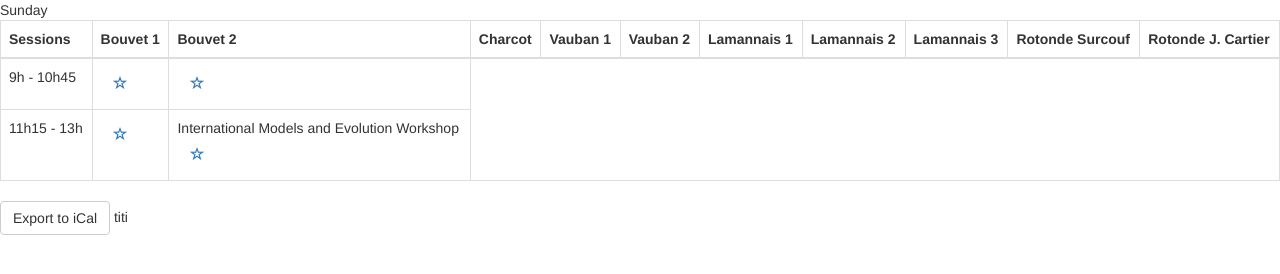
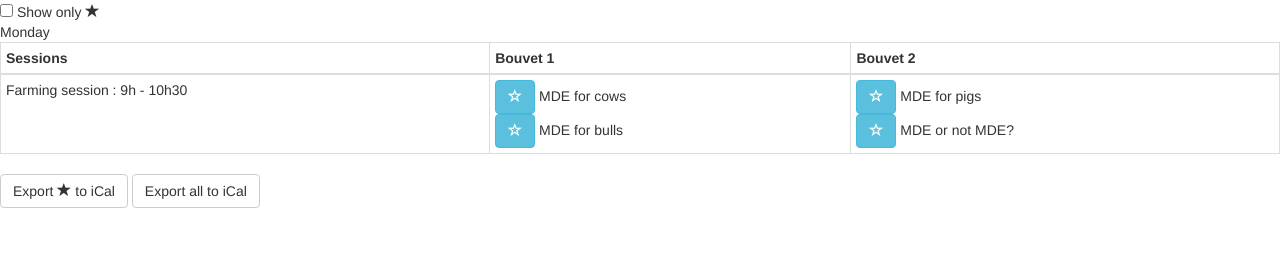
Before and after one commit to diverse-project/models2016-program, a plain HTML site: page index.html in a window 1280 px wide. Drawn offline with Linux system fonts and the light colour scheme.

Commit message:
favorites

```diff
--- a/index.html
+++ b/index.html
@@ -9,34 +9,51 @@
 <body ng-app="models-app">
 
 <div ng-controller="ProgramController">
-    <div ng-repeat="day in days" class="table-responsive">
+
+    <div>
+        <input type="checkbox" ng-model="showFavorites" ng-change="toggleFavorites()"> Show only <span class="glyphicon glyphicon-star">
+    </div>
+
+    <div ng-repeat="day in data" class="table-responsive">
         {{day.name}}
-        <table class="table table-bordered">
+        <table class="table table-bordered table-hover table-condensed">
             <thead>
             <tr>
                 <th>Sessions</th>
-                <th ng-repeat="room in roomsWorkshop">{{room.name}}</th>
+                <th ng-repeat="room in day.rooms">{{room}}</th>
             </tr>
             </thead>
 
             <tbody>
                 <tr ng-repeat="session in day.sessions">
-                    <td>{{session.start}} - {{session.end}}</td>
+                    <td>{{session.name}} : {{session.start}} - {{session.end}}</td>
 
-                    <td ng-repeat="room in session.rooms">
+                    <td ng-repeat="talkGroup in session.talkGroups">
                         <table>
-                            <tr ng-repeat="talk in room.talks">
-                                <td>{{talk.title}}</td>
+                            <tr ng-repeat="talk in talkGroup">
+                                <td>
+                                    <div ng-if="!showFavorites || (showFavorites && talk.selected)">
+                                        <button class="btn btn-info" ng-click="toggleFavoriteTalk(talk)">
+                                            <span ng-if="talk.selected" class="glyphicon glyphicon-star"></span>
+                                            <span ng-if="!talk.selected" class="glyphicon glyphicon-star-empty"></span>
+                                        </button>
+                                        {{talk.title}}
+                                    </div>
+                                </td>
                             </tr>
                         </table>
-                        <a class="btn" ng-click="saveSession"><span class="glyphicon glyphicon-star-empty"></span></a>
+
                     </td>
                 </tr>
             </tbody>
         </table>
-        <a class="btn btn-default" href="#" role="button">Export to iCal</a>
-        {{saved}}
     </div>
+
+    <div>
+        <button class="btn btn-default">Export <span class="glyphicon glyphicon-star"></span> to iCal</button>
+        <button class="btn btn-default">Export all to iCal</button>
+    </div>
+
 </div>
 
 <script src="js/jquery-2.2.3.min.js"></script>
--- a/js/program.js
+++ b/js/program.js
@@ -2,118 +2,51 @@ var modelsApp = angular.module("models-app", []);
 
 modelsApp.controller("ProgramController", function($scope) {
 
-    $scope.saved = "titi";
+
+    $scope.showFavorites = false;
 
     $scope.saveSession = function () {
         if(typeof(Storage) !== "undefined") {
-            localStorage.setItem("room", "toto");
-            $scope.saved = localStorage.getItem("room");
-            console.log($scope.saved);
+            localStorage.setItem("myCalendar", JSON.stringify($scope.days));
+            var myCalendar = JSON.parse(localStorage.getItem("myCalendar"));
+            console.log(myCalendar);
         }
-    }
+    };
 
-    $scope.roomsWorkshop = [
+
+    $scope.data = [
         {
-            name: "Bouvet 1"
-        },
-        {
-            name: "Bouvet 2"
-        },
-        {
-            name: "Charcot"
-        },
-        {
-            name: "Vauban 1"
-        },
-        {
-            name: "Vauban 2"
-        },
-        {
-            name: "Lamannais 1"
-        },
-        {
-            name: "Lamannais 2"
-        },
-        {
-            name: "Lamannais 3"
-        },
-        {
-            name: "Rotonde Surcouf"
-        },
-        {
-            name: "Rotonde J. Cartier"
-        }
-    ];
-
-    $scope.roomsConference = [
-            {
-                name: "Chateaubriand"
-            },
-            {
-                name: "Lamannais 1+2"
-            },
-            {
-                name: "Lamannais 4+5"
-            },
-            {
-                name: "Grand large"
-            },
-            {
-                name: "Rotonde J. Cartier"
-            }
-        ];
-
-    $scope.days = [
-        {
-            name: "Sunday",
-            sessions: [
+            name : "Monday",
+            rooms : ["Bouvet 1", "Bouvet 2"],
+            sessions : [
                 {
+                    name : "Farming session",
                     start: "9h",
-                    end: "10h45",
-                    rooms: [
-                        {
-                            name : "Bouvet 1",
-                            talks: [
-
-                            ]
-                        },
-                        {
-                            name : "Bouvet 2",
-                            talks: [
-
-                            ]
-                        },
-
-                    ]
-                },
-                {
-                    start: "11h15",
-                    end: "13h",
-                    rooms: [
-                        {
-                            name : "Bouvet 1",
-                            talks: [
-
-                            ]
-                        },
-                        {
-                            name : "Bouvet 2",
-                            talks: [
-                                {
-                                    title: "International Models and Evolution Workshop",
-                                    speakers: [
-                                        "Dalila Tamzalit",
-                                        "Alfonso Pierantonio",
-                                        "Bernhard Schaetz",
-                                        "Tanja Mayerhofer"
-                                    ]
-                                }
-                            ]
-                        }
+                    end: "10h30",
+                    talkGroups : [
+                        [
+                            { title: "MDE for cows"}, { title: "MDE for bulls"}
+                        ], [
+                            { title: "MDE for pigs"}, { title: "MDE or not MDE?"}
+                        ]
                     ]
                 }
             ]
         }
+    ];
 
-    ]
+
+    $scope.toggleFavorites = function() {
+
+    };
+
+
+    $scope.toggleFavoriteTalk = function(talk) {
+        // if (typeof talk.selected === "undefined") {
+        //     talk.selected = true;
+        // } else {
+            talk.selected=!talk.selected;
+        // }
+    }
+
 });
```
